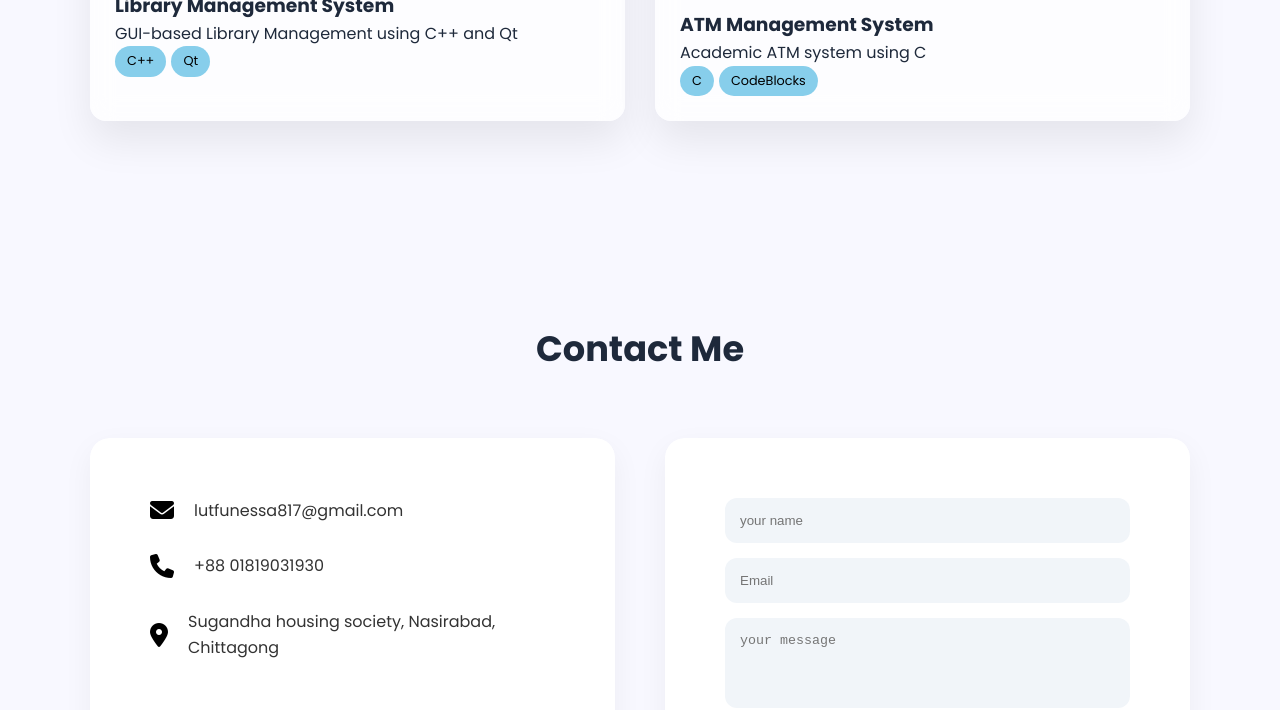
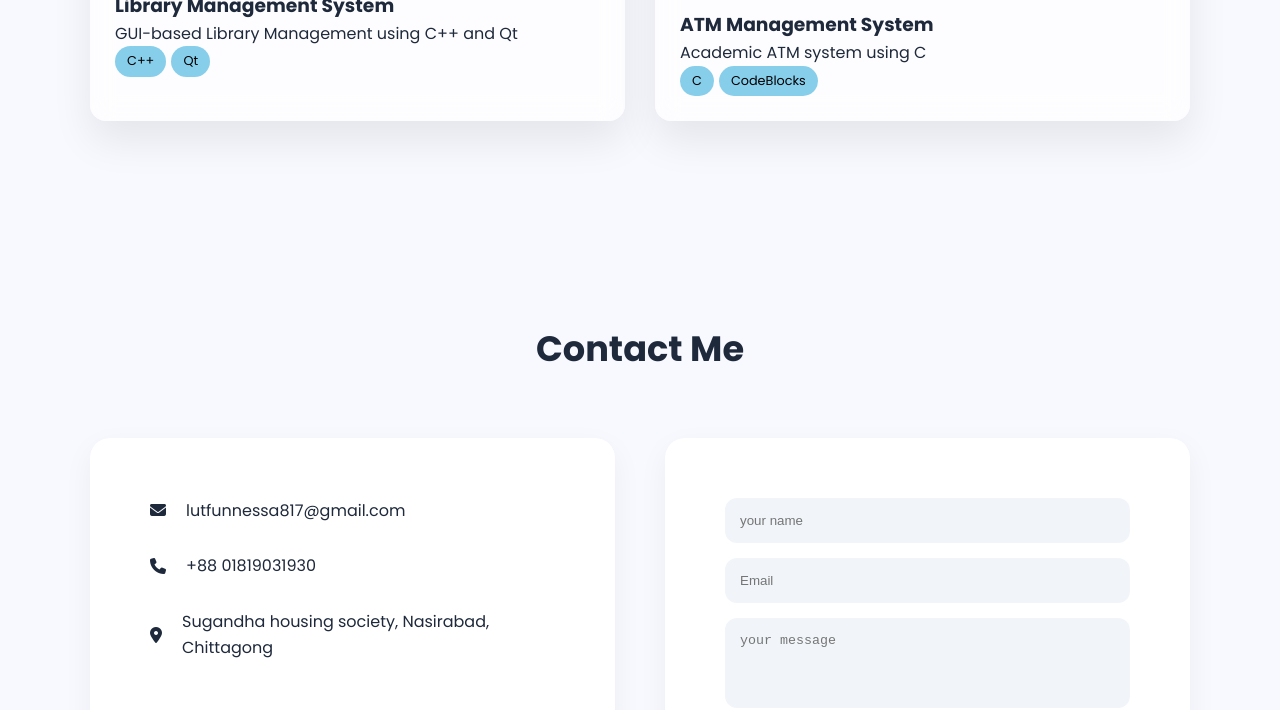
Before and after one commit to sayedapriti/portfolio, a plain HTML site: page index.html in a window 1280 px wide. Shown: the part 2334-3044 px from the top of the page. Drawn offline with Linux system fonts and the light colour scheme.

Commit message:
https://sayedapriti.github.io/portfolio/

```diff
--- a/index.html
+++ b/index.html
@@ -307,14 +307,15 @@ form textarea {
   margin-bottom: 25px;
 }
 
-.info-item i {
-  font-size: 1.5rem;
-  color: #000;
+/* Gmail লিংকের স্টাইল ঠিক করার জন্য */
+.contact-link {
+    text-decoration: none; /* নিচের দাগ সরানোর জন্য */
+    color: inherit;        /* যেন আগের কালো রঙই থাকে */
+    transition: 0.3s;
 }
 
-.info-item p {
-  font-size: 1rem;
-  color: #333;
+.contact-link:hover {
+    color: #87CEEB;        /* মাউস নিলে আপনার প্রাইমারি কালার হবে */
 }
 
 
@@ -499,8 +500,12 @@ form input, form textarea {
     <div class="contact-grid">
       <div class="card info-card">
         <div class="info-item">
-          <i class="fas fa-envelope"></i>
-          <p>lutfunessa817@gmail.com</p>
+
+<i class="fas fa-envelope"></i>
+<a href="mailto:lutfunnessa817@gmail.com" class="contact-link">
+   lutfunnessa817@gmail.com
+</a>
+
         </div>
         <div class="info-item">
           <i class="fas fa-phone"></i>
@@ -514,7 +519,10 @@ form input, form textarea {
         <div class="social-links">
           <a href="#"><i class="fab fa-facebook-f"></i></a>
           <a href="#"><i class="fab fa-instagram"></i></a>
-          <a href="#"><i class="fab fa-github"></i></a>
+          <a href="https://github.com/sayedapriti" target="_blank">
+   <i class="fab fa-github"></i>
+</a>
+
           <a href="#"><i class="fab fa-linkedin-in"></i></a>
         </div>
       </div>
```
